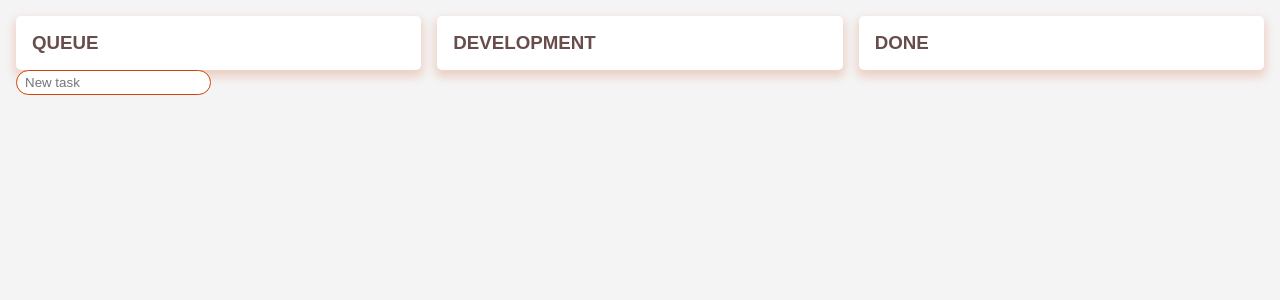
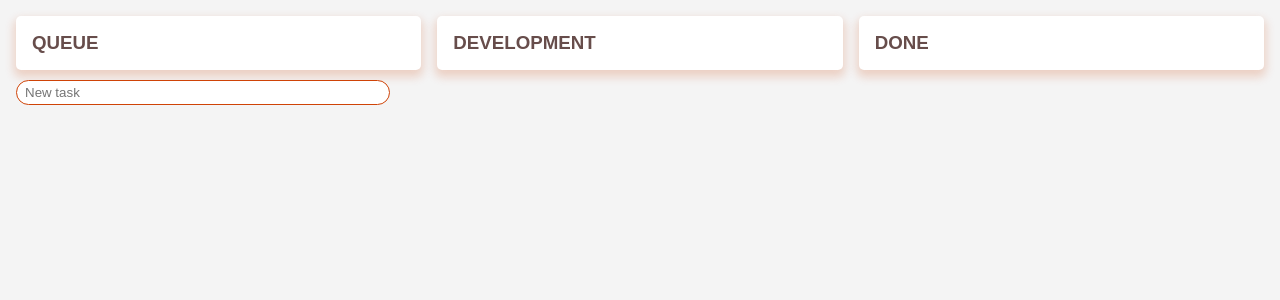
Before and after one commit to flos-mortis/definitely-not-todo-app, a React (Create React App) app in the folder todo-app/: page / in a window 1280 px wide. Shown: the top 300 px of the page. Built offline with nearby package versions, Linux system fonts and the light colour scheme.

Commit message:
added createtask button styling

```diff
--- a/todo-app/src/components/CreateTask.tsx
+++ b/todo-app/src/components/CreateTask.tsx
@@ -27,6 +27,7 @@ const CreateTask = () => {
             value={text}
             onChange={handleChange}
             onKeyDown={handleKeyDown}
+            style={{marginTop: '10px', width: '30%'}}
         />
     )
 }
```
